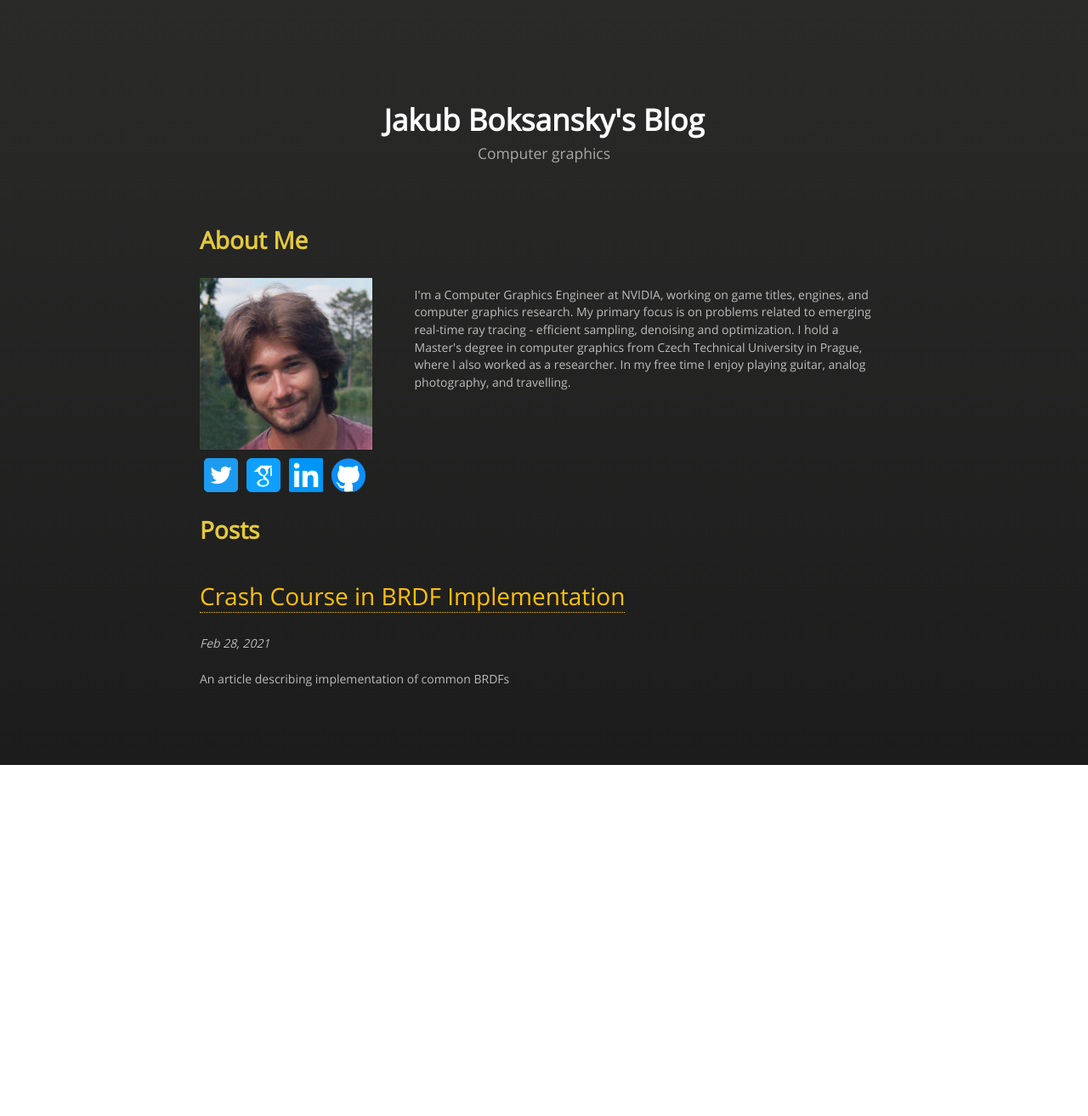
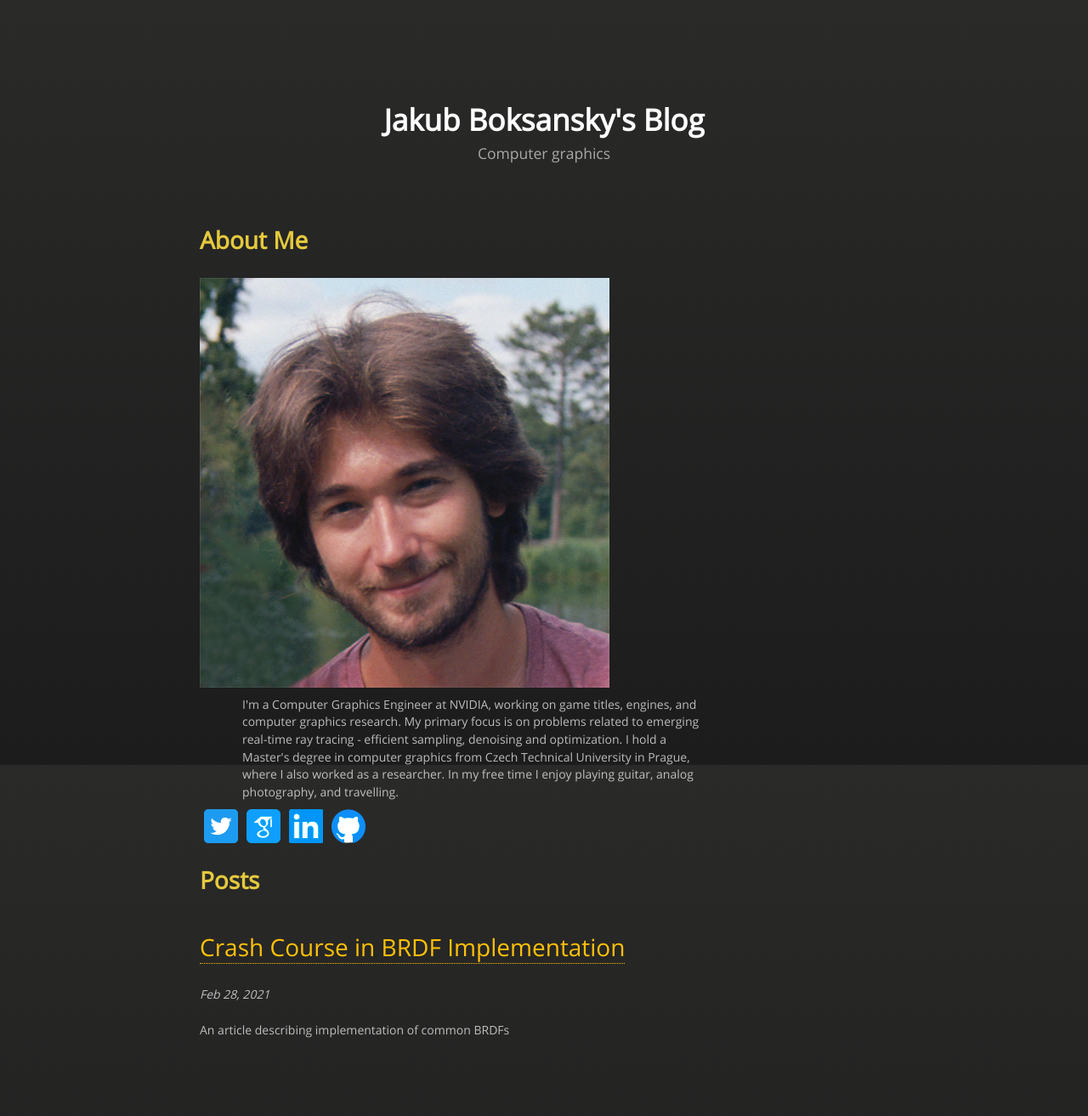
Before and after one commit to jboksansky/boksajak.github.io, a Jekyll site: the page built from index.html, in a window 1280 px wide. Shown: the whole page at 85% size. Built offline with Jekyll 4.4.1, drawn with Linux system fonts in a browser that asks for light colours; nearby versions of some CDN libraries; before the commit the page ends 900 px from its top, so only the background shows below that.

Commit message:
style fix

```diff
--- a/index.html
+++ b/index.html
@@ -6,10 +6,10 @@ title: GFX Caffeinist Blog
 <h2>About Me</h2>
 
 <div>
-  <div class="biocolumnleft" style="float: left; width: 25%;">
+  <div class="biocolumnleft">
     <img src="../images/me.jpg" style="float:left;">
   </div>
-  <div class="biocolumnright" style="float: left; width: 75%; padding-left: 50px; padding-top: 10px;">
+  <div class="biocolumnright">
     I'm a Computer Graphics Engineer at NVIDIA, working on game titles, engines, and computer graphics research.
     My primary focus is on problems related to emerging real-time ray tracing - efficient sampling, denoising and optimization.
     I hold a Master's degree in computer graphics from Czech Technical University in Prague, where I also worked as a researcher.
```
